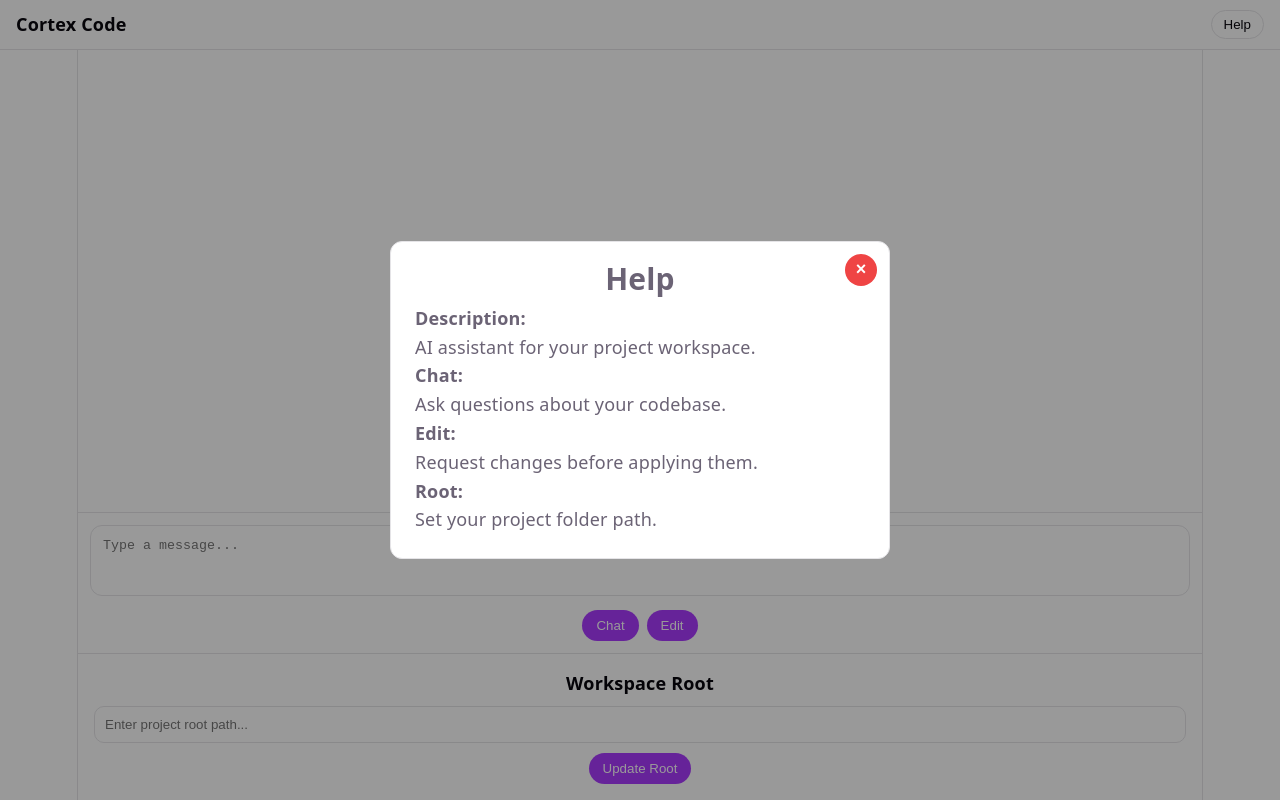
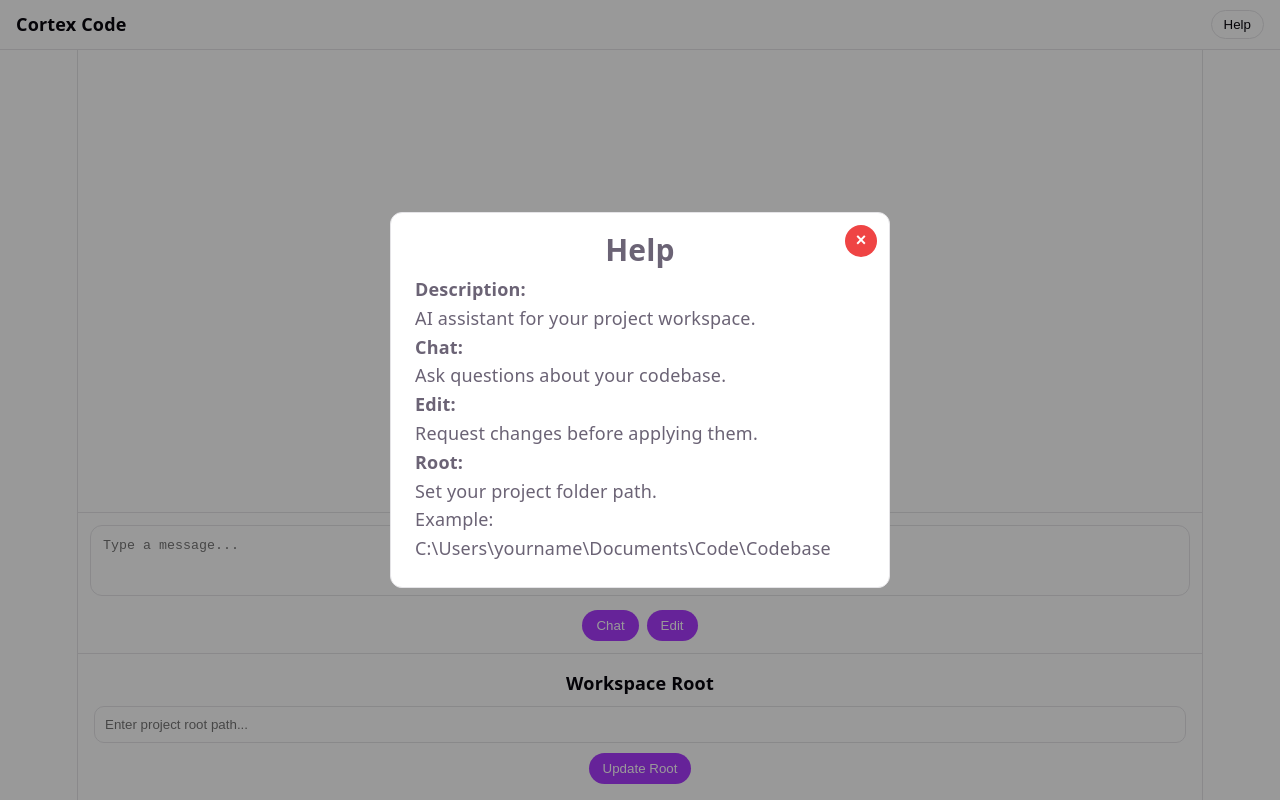
Before and after one commit to BrendanMWong/Cortex-Code, a React (Vite) app in the folder frontend/: page / in a window 1280 px wide. Both pictures are taken after a click on the button "Help". Built offline with nearby package versions, Linux system fonts and the light colour scheme.

Commit message:
update help section

```diff
--- a/frontend/src/App.jsx
+++ b/frontend/src/App.jsx
@@ -382,7 +382,8 @@ function App() {
               </p>
 
               <p><strong>Root:</strong><br />
-                Set your project folder path.
+                Set your project folder path.<br />
+                Example: C:\Users\yourname\Documents\Code\Codebase
               </p>
             </div>
           </div>
```
